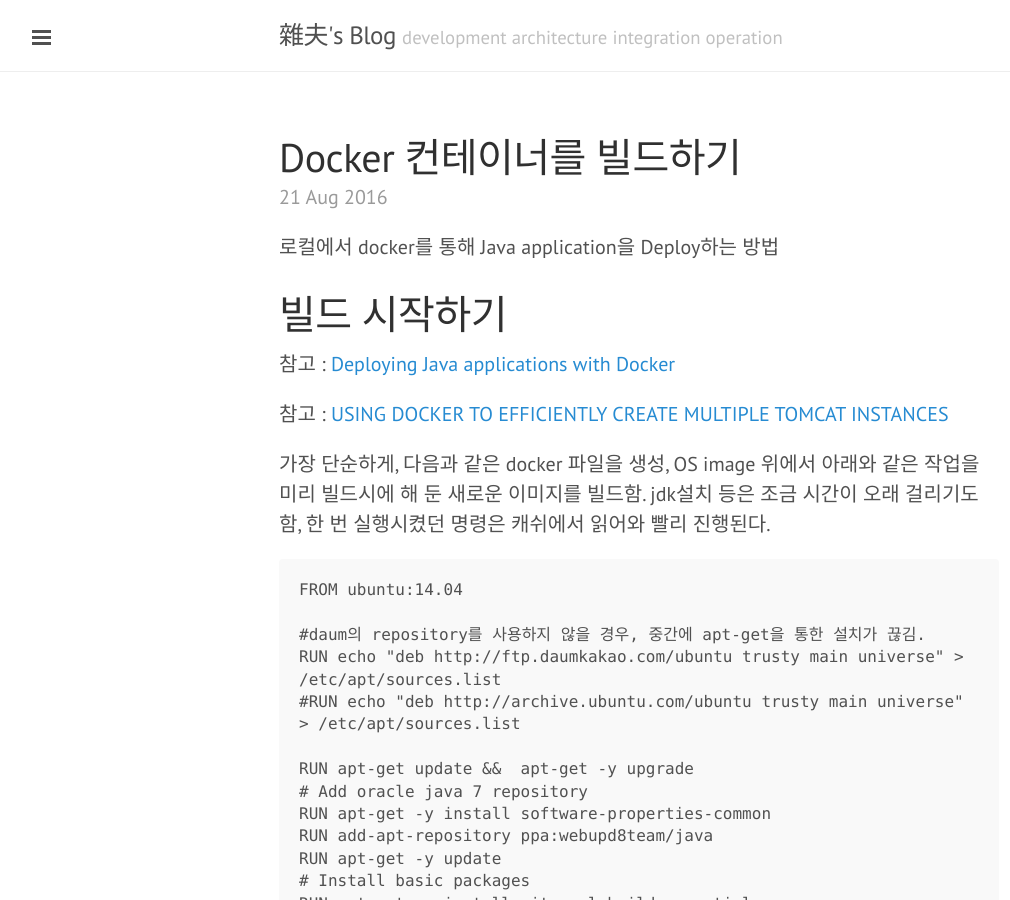
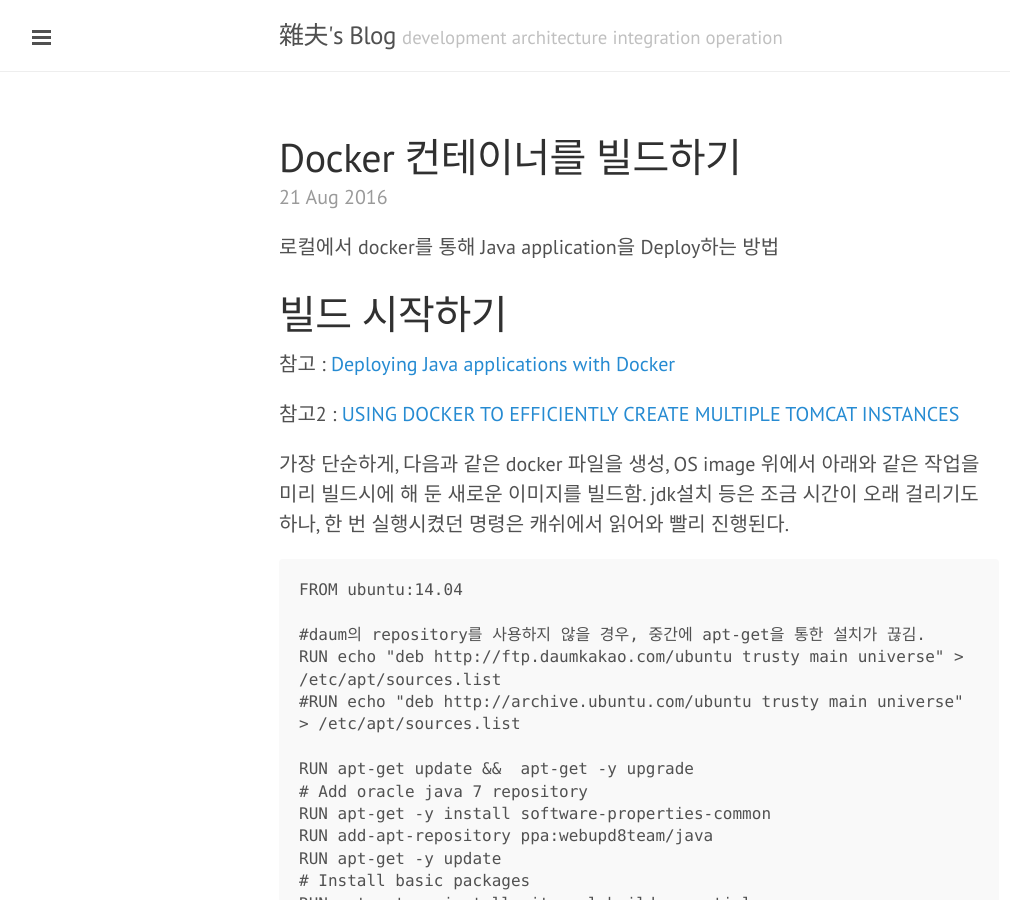
Before and after one commit to skaqud/skaqud.github.com, a Jekyll site: the page built from _posts/2016-08-22-Build-Docker-Container.markdown, in a window 1280 px wide and 900 px high. Shown: the whole window, without its empty margins (1-1011 px from the left). Built offline with Jekyll 4.4.1, drawn with Linux system fonts in a browser that asks for light colours; some of the changed text lies outside the part shown.

Commit message:
update posts

```diff
--- a/_posts/2016-08-22-Build-Docker-Container.markdown
+++ b/_posts/2016-08-22-Build-Docker-Container.markdown
@@ -14,9 +14,9 @@ tags:
 
 참고 : [Deploying Java applications with Docker](https://blogs.infosupport.com/deploying-java-applications-with-docker/)
 
-참고 : [USING DOCKER TO EFFICIENTLY CREATE MULTIPLE TOMCAT INSTANCES](http://blog.trifork.com/2013/08/15/using-docker-to-efficiently-create-multiple-tomcat-instances/)
+참고2 : [USING DOCKER TO EFFICIENTLY CREATE MULTIPLE TOMCAT INSTANCES](http://blog.trifork.com/2013/08/15/using-docker-to-efficiently-create-multiple-tomcat-instances/)
 
-가장 단순하게, 다음과 같은 docker 파일을 생성, OS image 위에서 아래와 같은 작업을 미리 빌드시에 해 둔 새로운 이미지를 빌드함. jdk설치 등은 조금 시간이 오래 걸리기도 함, 한 번 실행시켰던 명령은 캐쉬에서 읽어와 빨리 진행된다.
+가장 단순하게, 다음과 같은 docker 파일을 생성, OS image 위에서 아래와 같은 작업을 미리 빌드시에 해 둔 새로운 이미지를 빌드함. jdk설치 등은 조금 시간이 오래 걸리기도 하나, 한 번 실행시켰던 명령은 캐쉬에서 읽어와 빨리 진행된다.
 
 
     FROM ubuntu:14.04
```
Also changed, not shown: other parts of _posts/2016-08-22-Build-Docker-Container.markdown (+2 -0 lines).
